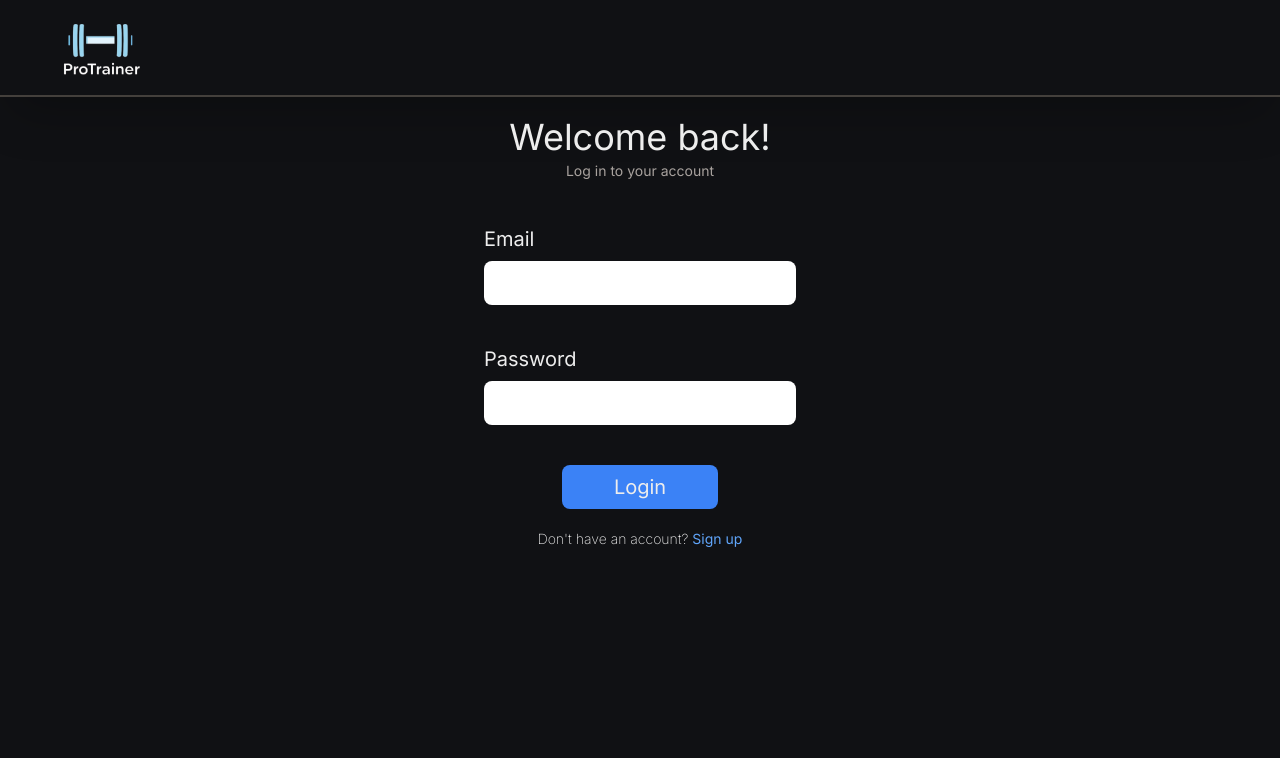
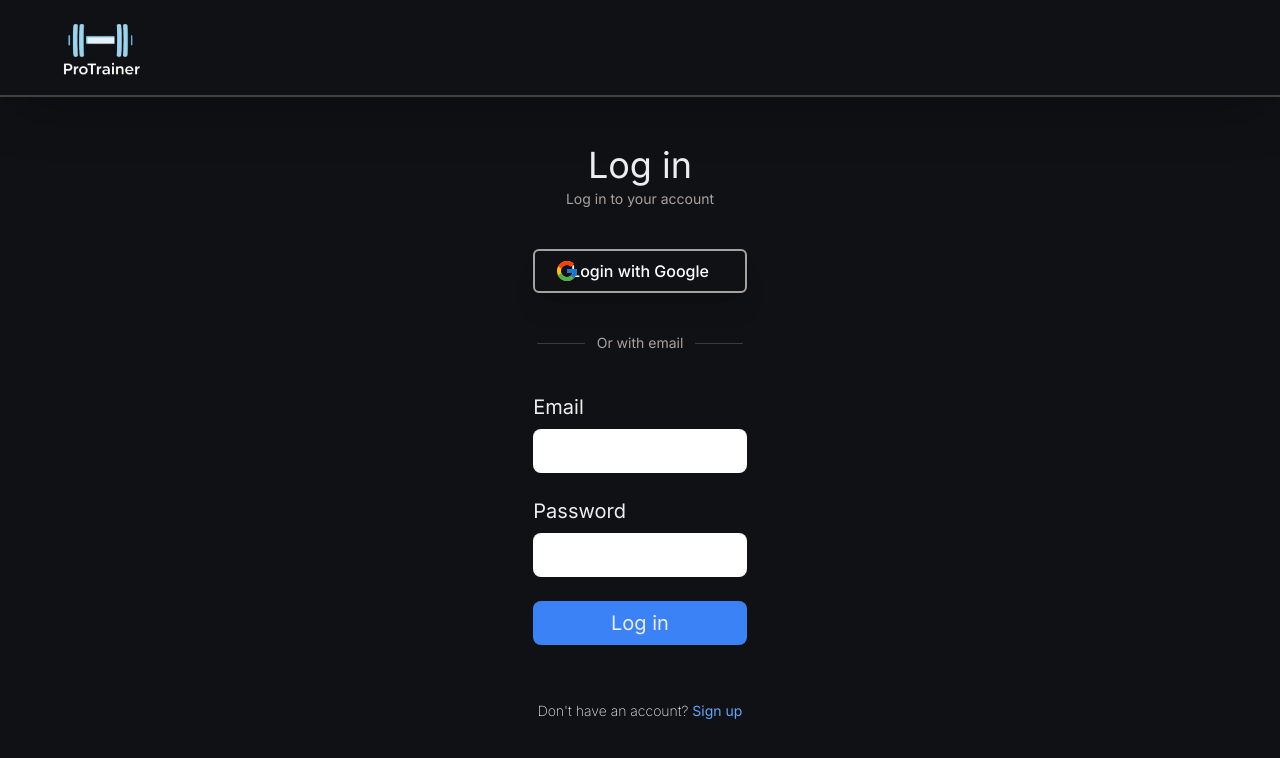
Before and after one commit to IgWrzesinskiDEV/ProTrainer, a Next.js app: page /login in a window 1280 px wide. Shown: the top 758 px of the page. Built offline with nearby package versions, Linux system fonts and the light colour scheme.

Commit message:
Refactor authentication forms to use a unified AuthForm component, update styles, and add react-icons dependency

```diff
--- a/src/app/(auth)/layout.tsx
+++ b/src/app/(auth)/layout.tsx
@@ -32,7 +32,7 @@ export default function RootLayout({
             <Image src={logo} width={90} alt="Heavy dumbbel" />{" "}
           </Link>
         </nav>
-        <main className="mt-5">{children}</main>
+        <main className="mt-5 lg:mt-12">{children}</main>
       </body>
     </html>
   );
--- a/src/app/(auth)/login/page.tsx
+++ b/src/app/(auth)/login/page.tsx
@@ -1,42 +1,4 @@
-import Link from "next/link";
-
+import AuthForm from "@/components/UI/auth/Auth";
 export default function LoginPage() {
-  return (
-    <div className="flex h-screen items-center flex-col  gap-1">
-      <h1 className="text-4xl">Welcome back!</h1>
-      <p className="text-stone-400 text-sm mb-10">Log in to your account</p>
-
-      <form action="" className="flex flex-col gap-10">
-        <div className="flex flex-col gap-2">
-          <label htmlFor="email" className="text-xl">
-            Email
-          </label>
-          <input
-            type="text"
-            name="email"
-            className="px-3 py-2 rounded-lg text-xl focus:outline-none text-background"
-          />
-        </div>
-        <div className="flex flex-col gap-2">
-          <label htmlFor="password" className="text-xl">
-            Password
-          </label>
-          <input
-            type="password"
-            name="password"
-            className="px-3 py-2 rounded-lg text-xl focus:outline-none text-background"
-          />
-        </div>
-        <button className=" py-2 text-xl bg-blue-500 rounded-lg w-1/2 mx-auto ">
-          Login
-        </button>
-      </form>
-      <p className="text-sm mt-4 font-extralight">
-        Don&apos;t have an account?{" "}
-        <Link href="/signup" className="text-blue-400 font-normal">
-          Sign up
-        </Link>
-      </p>
-    </div>
-  );
+  return <AuthForm isLogin />;
 }
--- a/src/app/(auth)/signup/page.tsx
+++ b/src/app/(auth)/signup/page.tsx
@@ -1,28 +1,4 @@
-import Link from "next/link";
-import Input from "@/components/UI/auth/Input";
+import AuthForm from "@/components/UI/auth/Auth";
 export default function SignupPage() {
-  return (
-    <div className="flex h-screen items-center flex-col  gap-1">
-      <h1 className="text-4xl">Sign up</h1>
-      <p className="text-stone-400 text-sm mb-10">
-        Create account to get started!{" "}
-      </p>
-
-      <form action="" className="flex flex-col gap-10">
-        <Input label="username" type="text" />
-        <Input label="email" type="text" />
-        <Input label="password" type="password" />
-
-        <button className=" py-2 text-xl bg-blue-500 rounded-lg w-1/2 mx-auto ">
-          Sign up
-        </button>
-      </form>
-      <p className="text-sm mt-4 font-extralight">
-        Already have an account?{" "}
-        <Link href="/login" className="text-blue-400 font-normal">
-          Log in
-        </Link>
-      </p>
-    </div>
-  );
+  return <AuthForm isLogin={false} />;
 }
--- a/src/app/globals.css
+++ b/src/app/globals.css
@@ -8,6 +8,11 @@
   --primary: #99d5f0;
 }
 
+* {
+  margin: 0;
+  padding: 0;
+  box-sizing: border-box;
+}
 /* @media (prefers-color-scheme: dark) {
   :root {
     --background: #101114;
--- /dev/null
+++ b/src/components/UI/auth/Auth.tsx
@@ -0,0 +1,49 @@
+import Link from "next/link";
+import Input from "@/components/UI/auth/Input";
+import { ComponentProps } from "react";
+import { FcGoogle } from "react-icons/fc";
+
+interface AuthProps extends ComponentProps<"div"> {
+  isLogin: boolean;
+}
+
+export default function AuthForm({ isLogin }: AuthProps) {
+  return (
+    <div className="flex h-screen items-center flex-col  gap-10">
+      <div className="flex items-center flex-col gap-1 ">
+        <h1 className="text-4xl">{isLogin ? "Log in" : "Sign up"}</h1>
+        <p className="text-stone-400 text-sm ">
+          {isLogin
+            ? "Log in to your account"
+            : "Create account to get started!"}
+        </p>
+      </div>
+      <button className="relative flex justify-center items-center border-2 border-stone-400 bg-background text-white font-medium rounded-md w-1/6 shadow-xl py-2">
+        <FcGoogle className="text-2xl absolute left-5  h-full" />
+        {isLogin ? "Login with Google" : "Sign up with Google"}
+      </button>
+      <div className="flex items-center justify-around gap-2 w-1/6">
+        <div className="h-[1px] opacity-20  bg-stone-200 rounded-lg flex-1 mx-1" />
+        <p className="text-stone-400 text-sm">Or with email</p>
+        <div className="h-[1px] opacity-20  bg-stone-200 flex-1 rounded-lg mx-1" />
+      </div>
+      <form action="" className="flex flex-col gap-6 w-1/6">
+        {!isLogin && <Input label="username" type="text" />}
+        <Input label="email" type="text" />
+        <Input label="password" type="password" />
+        <button className=" py-2 text-xl bg-blue-500 rounded-lg w-full mx-auto ">
+          {isLogin ? "Log in" : "Sign up"}
+        </button>
+      </form>
+      <p className="text-sm mt-4 font-extralight">
+        {isLogin ? "Don't have an account?" : "Already have an account?"}{" "}
+        <Link
+          href={`/${isLogin ? "signup" : "login"}`}
+          className="text-blue-400 font-normal"
+        >
+          {isLogin ? "Sign up" : "Log in"}
+        </Link>
+      </p>
+    </div>
+  );
+}
--- a/src/components/UI/auth/Input.tsx
+++ b/src/components/UI/auth/Input.tsx
@@ -15,7 +15,7 @@ export default function Input({ label, type, ...props }: InputProps) {
         type={type}
         name={label}
         {...props}
-        className="px-3 py-2 rounded-lg text-xl focus:outline-none text-background"
+        className="px-4 py-2 rounded-lg text-lg font-medium focus:outline-none text-background"
       />
     </div>
   );
```
Also changed, not shown: package.json (+6 -5 lines), 1 other file (tests, documents, lock files or other folders).
